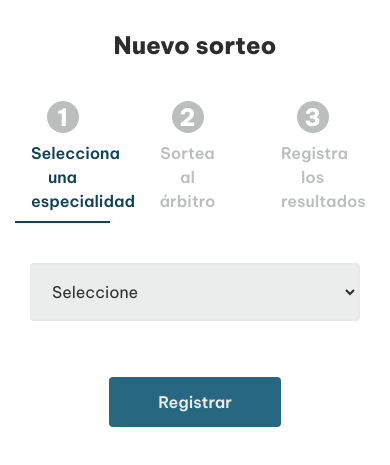
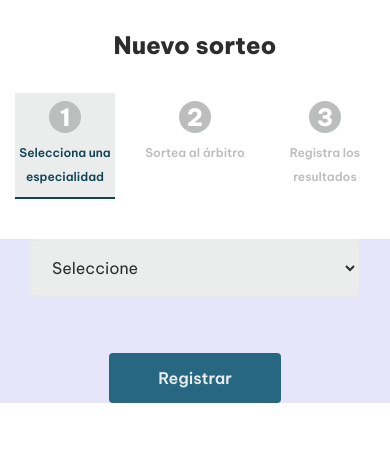
Before and after one commit to javierbull/cear, a plain HTML site: page sistema-aleatorio.html in a window 390 px wide. Shown: the part 61-526 px from the top of the page. Drawn offline with nearby package versions, Linux system fonts and the light colour scheme.

Commit message:
mq paso 1

```diff
--- a/css/login.css
+++ b/css/login.css
@@ -484,16 +484,21 @@ small {
 .nav-pills-stepper .nav-link.active,
 .nav-pills-stepper .show > .nav-link {
   color: var(--a-01);
-  background-color: var(--b-01);
+  background-color: var(--g-03);
   border-bottom: solid 2px var(--a-01);
 }
 
 .nav-pills .nav-link {
   border-radius: 0;
+  height: 100%;
+}
+
+.nav-pills .nav-link:hover {
+  background-color: var(--g-03);
 }
 
 .tab-content-stepper {
-  /* background-color: lavender; */
+  background-color: lavender;
 }
 
 .footer-stepper {
--- a/css/mq-login.css
+++ b/css/mq-login.css
@@ -57,6 +57,12 @@
   .form-login {
     min-width: 100%;
   }
+
+  .nav-pills .nav-link {
+    padding-left: 0;
+    padding-right: 0;
+    font-size: .75rem;
+  }
 }
 
 /* Fin cell portrait */
--- a/sistema-aleatorio.html
+++ b/sistema-aleatorio.html
@@ -54,7 +54,7 @@
 			</div>
 
 			<div class="row">
-				<ul class="nav nav-pills nav-pills-stepper col-xl-6 marginBottom-2-5" id="pills-tab" role="tablist">
+				<ul class="nav nav-pills nav-pills-stepper col-xl-6 marginBottom-2-5 pr-0" id="pills-tab" role="tablist">
 					<li class="nav-item col-4">
 						<a class="nav-link active" id="pills-especialidad-tab" data-toggle="pill" href="#pills-especialidad" role="tab" aria-controls="pills-especialidad" aria-selected="true">
 							<div class="step-position">
```
